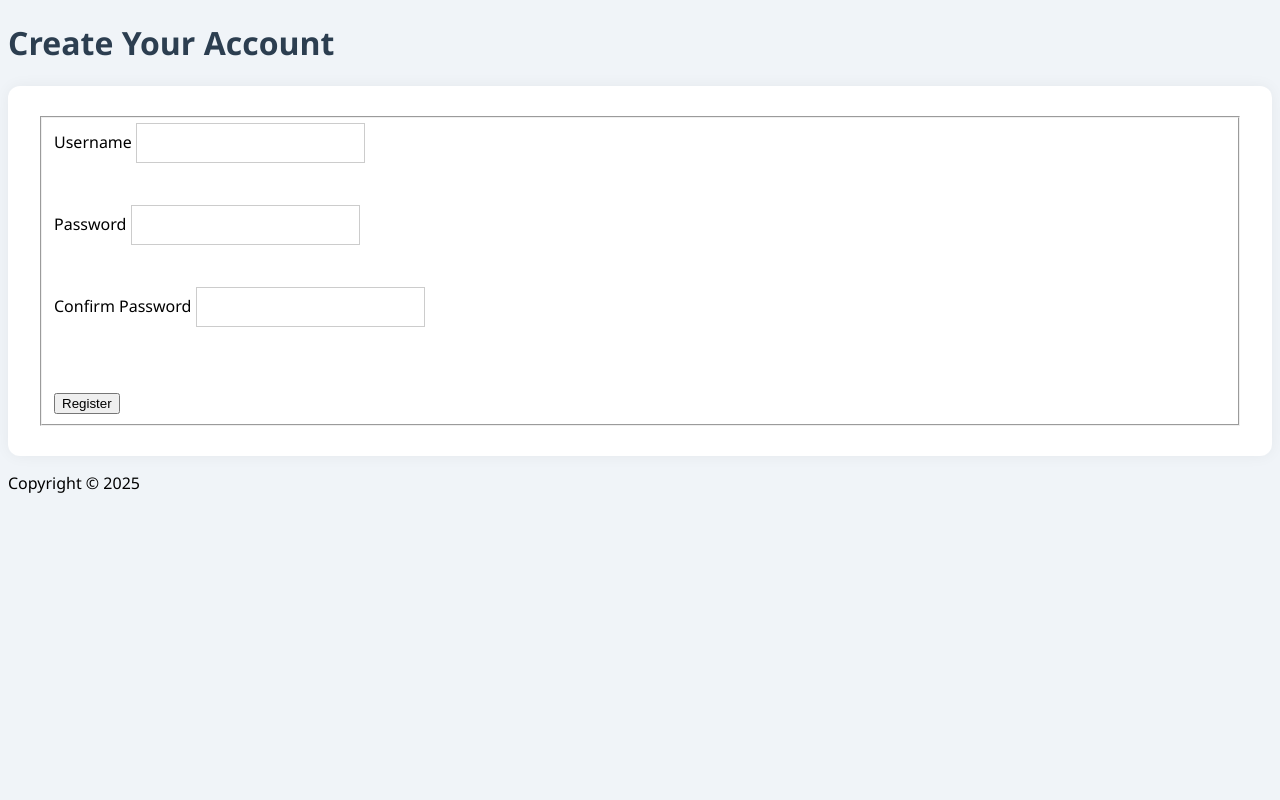
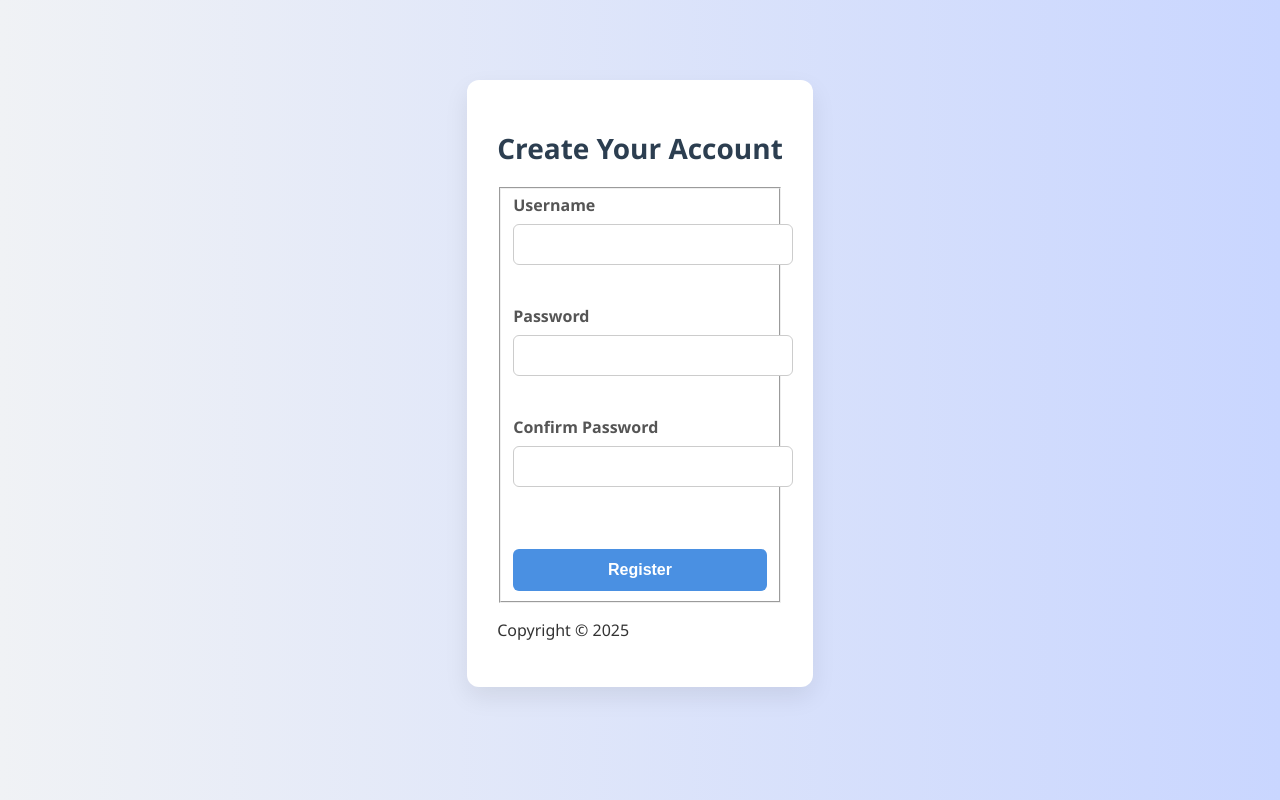
Before and after one commit to HelibenModi/Ass-3, a PHP site: page /create in a window 1280 px wide. Run offline with PHP 8.4, Linux system fonts and the light colour scheme; data that the repository does not hold is empty.

Commit message:
Fixed CSS styling and minor errors

```diff
--- /dev/null
+++ b/app/public/css/style.css
@@ -0,0 +1,101 @@
+
+body {
+    font-family: 'Segoe UI', Tahoma, Geneva, Verdana, sans-serif;
+    background: linear-gradient(to right, #f0f2f5, #c9d6ff);
+    margin: 0;
+    padding: 0;
+    color: #333;
+    min-height: 100vh;
+    display: flex;
+    flex-direction: column;
+}
+
+.container {
+    max-width: 500px;
+    margin: 80px auto;
+    padding: 30px;
+    background: #ffffff;
+    border-radius: 12px;
+    box-shadow: 0 10px 25px rgba(0, 0, 0, 0.08);
+    animation: fadeIn 0.5s ease-in-out;
+}
+
+h1 {
+    color: #2c3e50;
+    font-size: 28px;
+    margin-bottom: 20px;
+    text-align: center;
+}
+
+form {
+    margin-top: 20px;
+}
+
+label {
+    display: block;
+    margin-bottom: 8px;
+    font-weight: 600;
+    color: #555;
+}
+
+input[type="text"],
+input[type="password"] {
+    width: 100%;
+    padding: 12px;
+    margin-bottom: 18px;
+    border: 1px solid #ccc;
+    border-radius: 6px;
+    transition: border-color 0.3s;
+}
+
+input[type="text"]:focus,
+input[type="password"]:focus {
+    border-color: #4a90e2;
+    outline: none;
+}
+
+button {
+    width: 100%;
+    background-color: #4a90e2;
+    color: white;
+    padding: 12px;
+    border: none;
+    border-radius: 6px;
+    font-size: 16px;
+    font-weight: 600;
+    cursor: pointer;
+    transition: background-color 0.3s;
+}
+
+button:hover {
+    background-color: #357ABD;
+}
+
+.alert {
+    padding: 12px;
+    margin-bottom: 15px;
+    border-radius: 6px;
+    font-weight: 500;
+}
+
+.alert-success {
+    background-color: #d4edda;
+    color: #155724;
+}
+
+.alert-danger {
+    background-color: #f8d7da;
+    color: #721c24;
+}
+
+a {
+    display: block;
+    margin-top: 10px;
+    text-align: center;
+    color: #4a90e2;
+    text-decoration: none;
+}
+
+a:hover {
+    text-decoration: underline;
+}
--- a/app/public/style.css
+++ /dev/null
@@ -1,23 +0,0 @@
-body {
-  font-family: 'Segoe UI', Tahoma, Geneva, Verdana, sans-serif;
-  background-color: #f0f4f8;
-}
-
-h1 {
-  color: #2c3e50;
-  font-weight: 600;
-}
-
-form {
-  background: #ffffff;
-  padding: 30px;
-  border-radius: 12px;
-  box-shadow: 0px 0px 15px rgba(0, 0, 0, 0.05);
-}
-
-input.form-control {
-  margin-bottom: 20px;
-  border: 1px solid #ccc;
-  padding: 10px;
-  font-size: 16px;
-}
--- a/app/views/templates/header.php
+++ b/app/views/templates/header.php
@@ -9,7 +9,7 @@ if (!isset($_SESSION['auth'])) {
 
 
         <link rel="icon" href="/favicon.png">
-        <link rel="stylesheet" href="/public/style.css">
+        <link rel="stylesheet" href="/public/css/style.css">
         <title>COSC 4806</title>
         <meta http-equiv="Content-Type" content="text/html; charset=UTF-8">
         <meta name="viewport" content="width=device-width">
--- a/app/views/templates/headerPublic.php
+++ b/app/views/templates/headerPublic.php
@@ -8,7 +8,7 @@ if (isset($_SESSION['auth']) == 1) {
 <html lang="en">
 
     <link rel="icon" href="/favicon.png">
-    <link rel="stylesheet" href="/public/style.css">
+    <link rel="stylesheet" href="/public/css/style.css">
     <title>COSC 4806</title>
 
     <meta charset="UTF-8">
```
